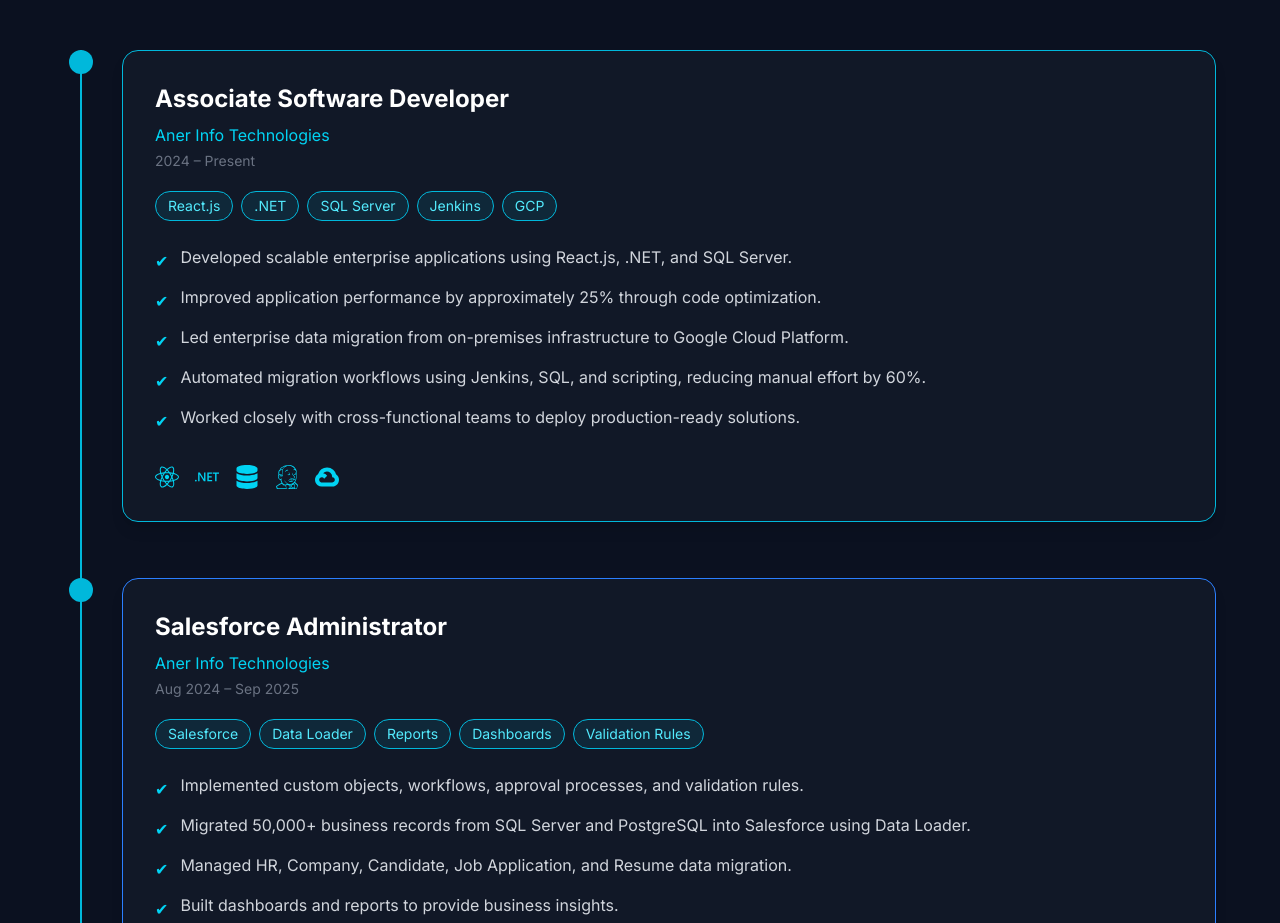
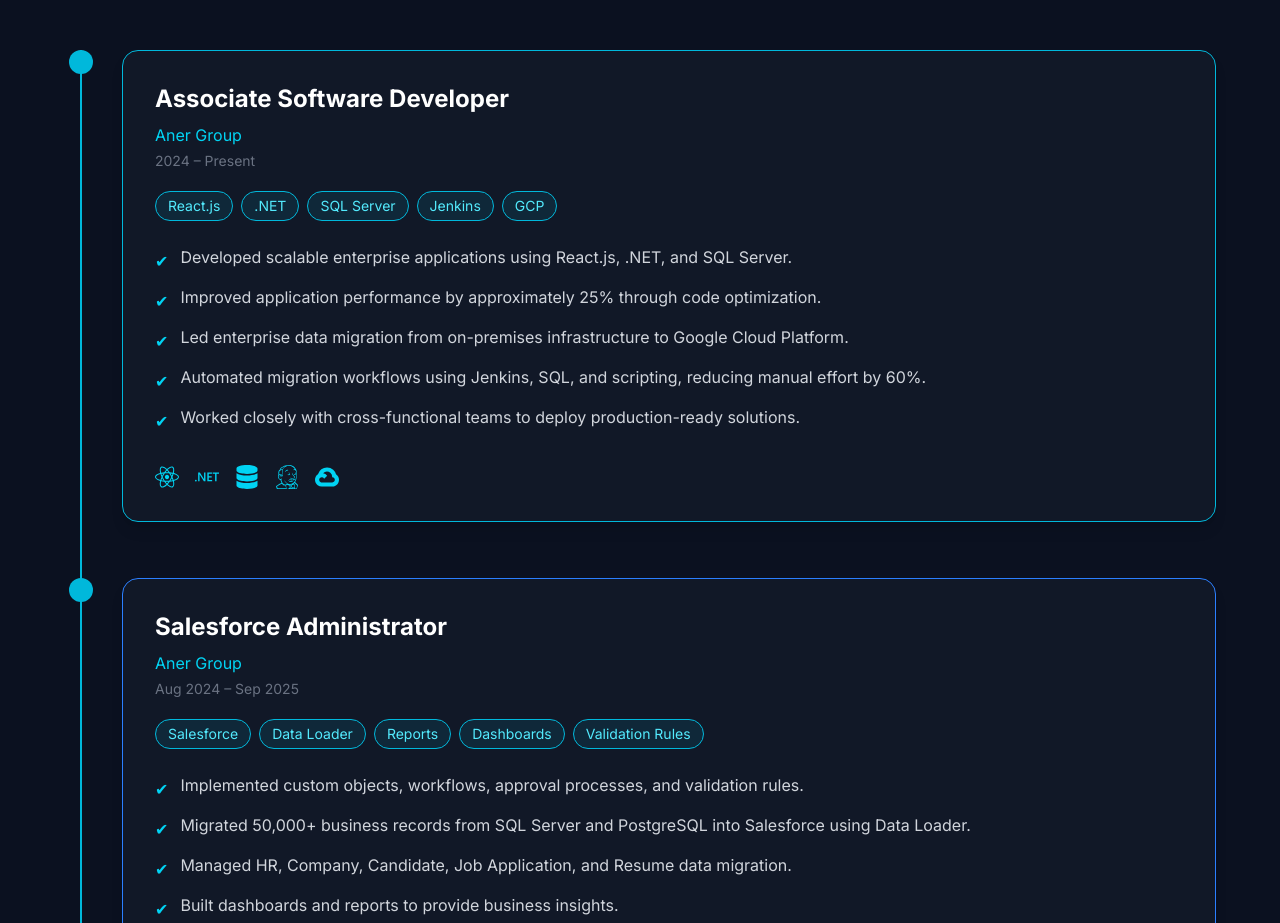
Before and after one commit to Navateja-gupta/navateja-portfolio, a Next.js app: page / in a window 1280 px wide. Shown: the part 2920-3843 px from the top of the page. Built offline with nearby package versions, Linux system fonts and the light colour scheme.

Commit message:
Updated Experience

```diff
--- a/components/Experience.tsx
+++ b/components/Experience.tsx
@@ -12,7 +12,7 @@
 
 const experiences = [
   {
-    company: "Aner Info Technologies",
+    company: "Aner Group",
     role: "Associate Software Developer",
     duration: "2024 – Present",
     color: "border-cyan-500",
@@ -39,7 +39,7 @@
     ],
   },
   {
-    company: "Aner Info Technologies",
+    company: "Aner Group",
     role: "Salesforce Administrator",
     duration: "Aug 2024 – Sep 2025",
     color: "border-blue-500",
```
